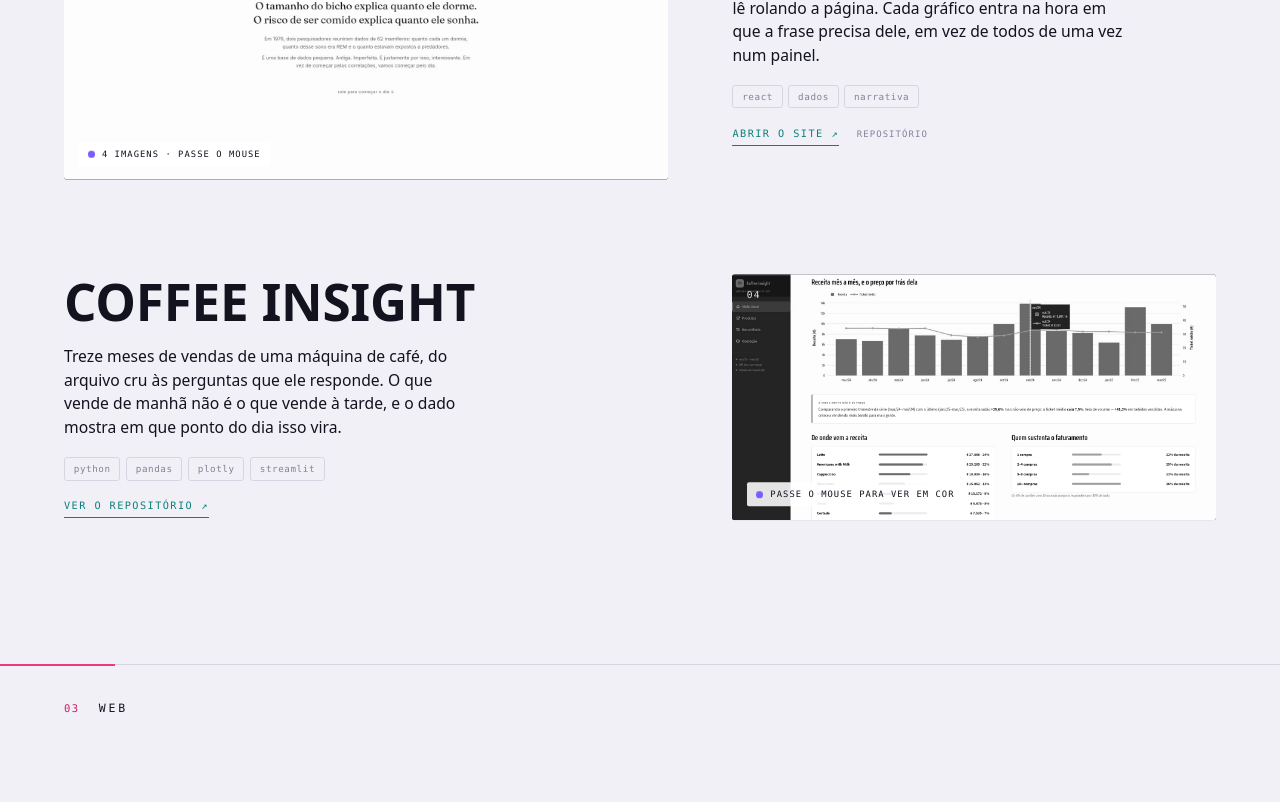
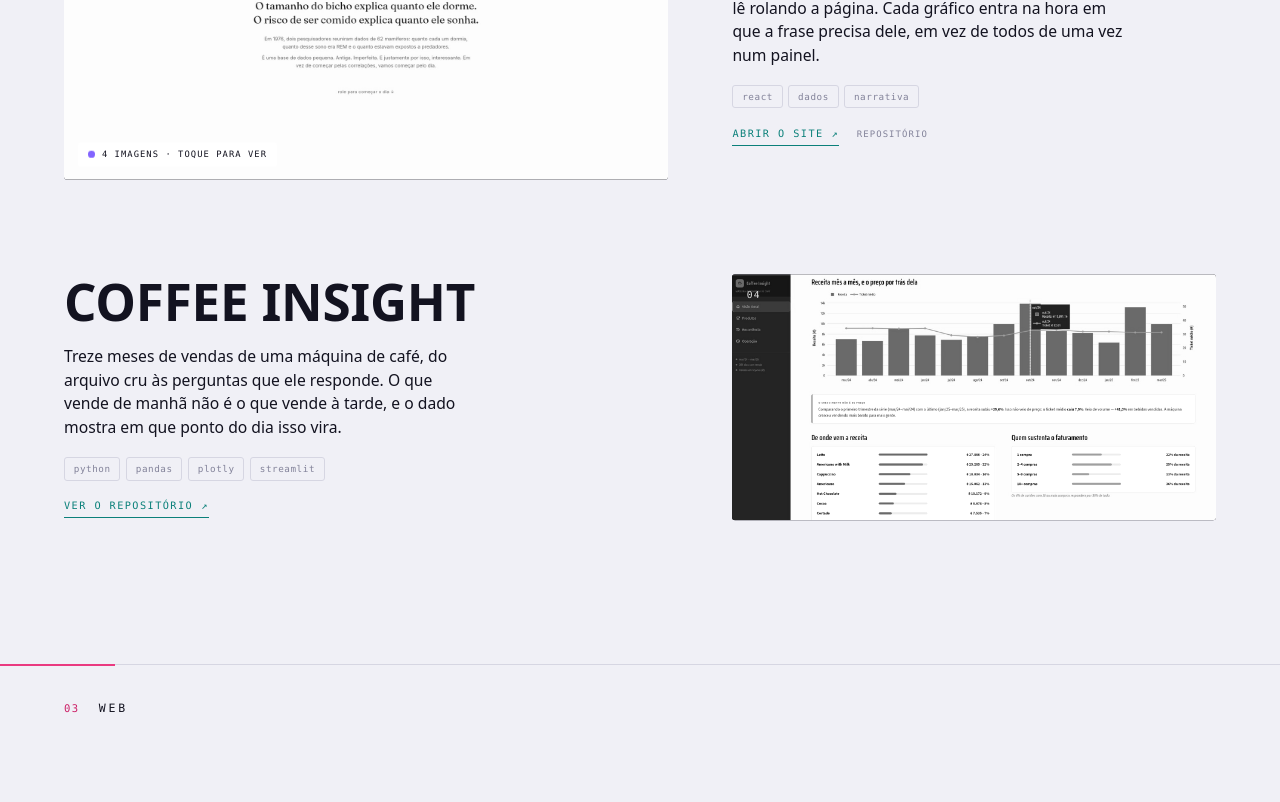
Before and after one commit to helo-labs/portfolio, a React (Vite) app: page / in a window 1280 px wide. Shown: the part 2629-3431 px from the top of the page. Built offline with nearby package versions, Linux system fonts and the light colour scheme; a web font is replaced by a local one.

Commit message:
No toque, tocar na imagem avança e o convite pede toque

```diff
--- a/src/components/Projeto.jsx
+++ b/src/components/Projeto.jsx
@@ -2,6 +2,7 @@ import { useEffect, useRef, useState } from 'react'
 import Revela from './Revela.jsx'
 import { SEM_PRINT, CONVITE, REPO_ROTULO } from '../dados.js'
 import { caminhosDosPrints, esperaDoPrint, numeroDeCapa } from '../lib/prints.js'
+import { useTemHover } from '../lib/ponteiro.js'
 
 // Uma página dupla de revista. O lado da imagem alterna a cada projeto, que é
 // o que impede a sequência de virar uma lista.
@@ -16,6 +17,7 @@ export default function Projeto({ projeto, idioma, indice, invertido }) {
   // do cache. medido: 395 KB de 794 KB poupados em 10/09/2026.
   const [jaPassou, setJaPassou] = useState(false)
   const figura = useRef(null)
+  const temHover = useTemHover()
 
   const todos = caminhosDosPrints(projeto.slug, projeto.prints, import.meta.env.BASE_URL)
   const disponiveis = todos.filter((caminho) => !quebrados.has(caminho))
@@ -25,10 +27,10 @@ export default function Projeto({ projeto, idioma, indice, invertido }) {
   // enquanto o ponteiro está em cima, então nada roda sozinho na página.
   useEffect(() => {
     const espera = esperaDoPrint(ativo, disponiveis.length)
-    if (!dentro || espera === null) return undefined
+    if (!temHover || !dentro || espera === null) return undefined
     const t = setTimeout(() => setAtivo((n) => (n + 1) % disponiveis.length), espera)
     return () => clearTimeout(t)
-  }, [dentro, ativo, disponiveis.length])
+  }, [temHover, dentro, ativo, disponiveis.length])
 
   useEffect(() => {
     if (!dentro) setAtivo(0)
@@ -68,6 +70,11 @@ export default function Projeto({ projeto, idioma, indice, invertido }) {
             setJaPassou(true)
             setDentro(true)
           }}
+          onClick={() => {
+            if (temHover || disponiveis.length < 2) return
+            setJaPassou(true)
+            setAtivo((n) => (n + 1) % disponiveis.length)
+          }}
           onMouseLeave={() => setDentro(false)}
         >
           {prints.length ? (
@@ -88,11 +95,13 @@ export default function Projeto({ projeto, idioma, indice, invertido }) {
             <span className="aguardando">{SEM_PRINT[idioma]}</span>
           )}
           <span className="quadro-num">{numeroDeCapa(indice)}</span>
-          {prints.length ? (
+          {prints.length && (temHover || disponiveis.length > 1) ? (
             <span className="convite" aria-hidden="true">
-              {disponiveis.length > 1
-                ? CONVITE.varias[idioma](disponiveis.length)
-                : CONVITE.uma[idioma]}
+              {temHover
+                ? disponiveis.length > 1
+                  ? CONVITE.varias[idioma](disponiveis.length)
+                  : CONVITE.uma[idioma]
+                : CONVITE.toque[idioma](disponiveis.length)}
             </span>
           ) : null}
           {disponiveis.length > 1 ? (
--- a/src/dados.js
+++ b/src/dados.js
@@ -262,6 +262,12 @@ export const CONVITE = {
     pt: (n) => `${n} imagens · passe o mouse`,
     en: (n) => `${n} images · hover`,
   },
+  // no toque não existe hover, então o convite precisa pedir outra coisa.
+  // e com um print só não há o que pedir, a imagem já está lá.
+  toque: {
+    pt: (n) => `${n} imagens · toque para ver`,
+    en: (n) => `${n} images · tap to see`,
+  },
 }
 
 export const RODAPE = {
--- /dev/null
+++ b/src/lib/ponteiro.js
@@ -0,0 +1,22 @@
+import { useEffect, useState } from 'react'
+
+// Diz se o aparelho tem ponteiro que passa por cima sem clicar. Serve pra
+// decidir entre hover e toque, e reage se a resposta mudar no meio, que é o
+// caso de tablet com teclado acoplado e desacoplado.
+const CONSULTA = '(hover: hover) and (pointer: fine)'
+
+export function useTemHover() {
+  const [tem, setTem] = useState(
+    () => typeof window !== 'undefined' && window.matchMedia(CONSULTA).matches,
+  )
+
+  useEffect(() => {
+    const mq = window.matchMedia(CONSULTA)
+    const mudou = (evento) => setTem(evento.matches)
+    mq.addEventListener('change', mudou)
+    setTem(mq.matches)
+    return () => mq.removeEventListener('change', mudou)
+  }, [])
+
+  return tem
+}
--- a/src/styles.css
+++ b/src/styles.css
@@ -596,9 +596,10 @@ ul { margin: 0; padding: 0; list-style: none; }
 
   /* sem hover no toque, a cor entra de uma vez e o passeio não existe */
   .quadro img { filter: grayscale(0.3) contrast(1.02); }
-  .quadro { transform: none; cursor: default; }
-  /* no toque não existe hover, então o convite mentiria */
-  .convite { display: none; }
+  .quadro { transform: none; cursor: pointer; }
+  /* no toque o convite pede toque, então ele fica. e as bolinhas do contador
+     precisam estar sempre visíveis, porque não existe hover pra revelá-las. */
+  .quadro-pontos { opacity: 1; }
 
   .capitulo-topo { padding-top: 1.8rem; padding-bottom: 1.8rem; }
   .stack-grade { grid-template-columns: repeat(auto-fit, minmax(8.5rem, 1fr)); gap: 1.5rem 1.2rem; }
```
